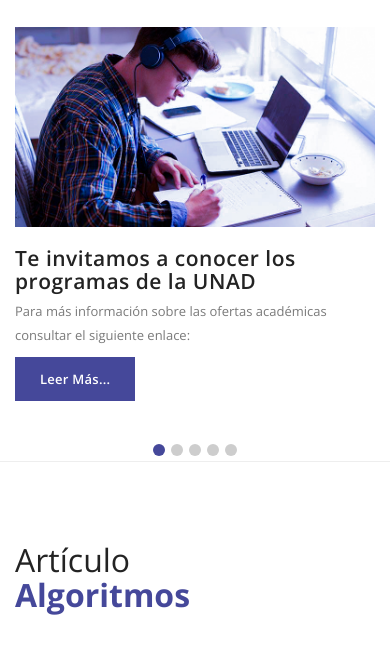
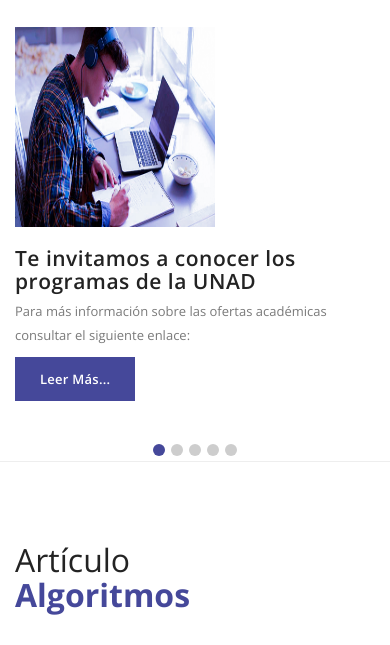
Before and after one commit to jaap627/multimedia-john-arias.github.io, a plain HTML site: page index.html in a window 390 px wide. Shown: the part 163-808 px from the top of the page. Drawn offline with nearby package versions, Linux system fonts and the light colour scheme.

Commit message:
Update templatemo-style.css

```diff
--- a/css/templatemo-style.css
+++ b/css/templatemo-style.css
@@ -966,6 +966,10 @@ header {
 
 @media (max-width: 992px) {
 
+  .image{
+    max-width: 200px;
+  }
+
   .responsive-nav {
     display: none;
   }
@@ -990,6 +994,10 @@ header {
 
 
 @media (max-width: 767px) {
+
+  .image{
+    max-width: 200px;
+  }
 
   .responsive-nav {
     display: block;
@@ -1049,6 +1057,10 @@ header {
 
 @media (max-width: 690px) {
 
+  .image{
+    max-width: 200px;
+  }
+
   .section-heading p {
     position: relative;
   }
```
